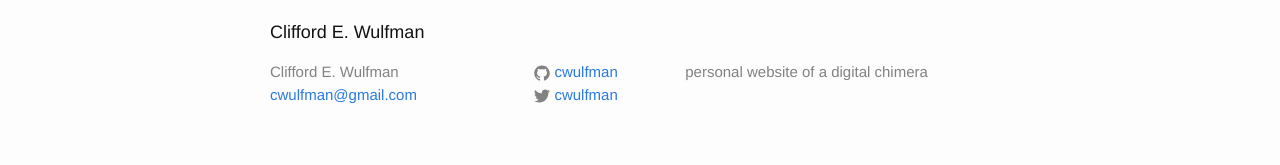
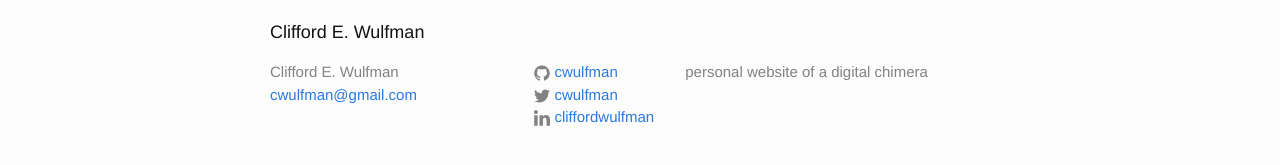
Before and after one commit to cwulfman/cwulfman.github.io, a Jekyll site: the page built from index.html, in a window 1280 px wide. Shown: the part 398-563 px from the top of the page. Built offline with Jekyll 4.4.1, drawn with Linux system fonts in a browser that asks for light colours.

Commit message:
Adds linkedIn to footer.

```diff
--- a/_config.yml
+++ b/_config.yml
@@ -14,6 +14,6 @@ baseurl: "" # the subpath of your site, e.g. /blog
 url: "http://cwulfman.github.io" # the base hostname & protocol for your site
 twitter_username: cwulfman
 github_username:  cwulfman
-
+linkedin_username: cliffordwulfman
 # Build settings
 markdown: kramdown
--- a/_includes/footer.html
+++ b/_includes/footer.html
@@ -25,7 +25,15 @@
             {% include icon-twitter.html username=site.twitter_username %}
           </li>
           {% endif %}
-        </ul>
+
+          {% if site.linkedin_username %}
+          <li>
+            {% include icon-linkedin.html username=site.linkedin_username %}
+          </li>
+          {% endif %}
+
+
+	</ul>
       </div>
 
       <div class="footer-col footer-col-3">
--- /dev/null
+++ b/_includes/icon-linkedin.html
@@ -0,0 +1 @@
+<a href="https://www.linkedin.com/in/{{ include.username }}"><span class="icon">{% include linkedin-logo.svg %}</span><span class="username">{{ include.username }}</span></a>
```
Also changed, not shown: _includes/linkedin-logo.svg (added).
